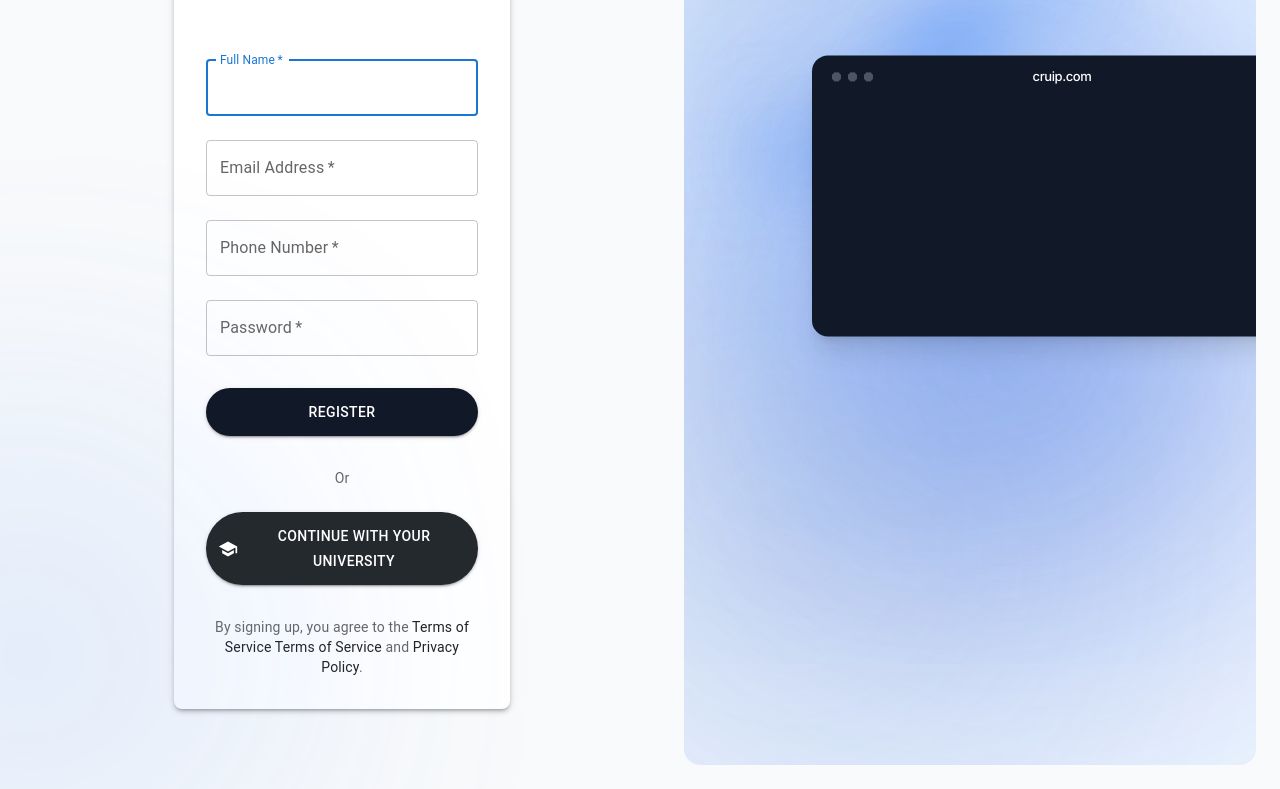
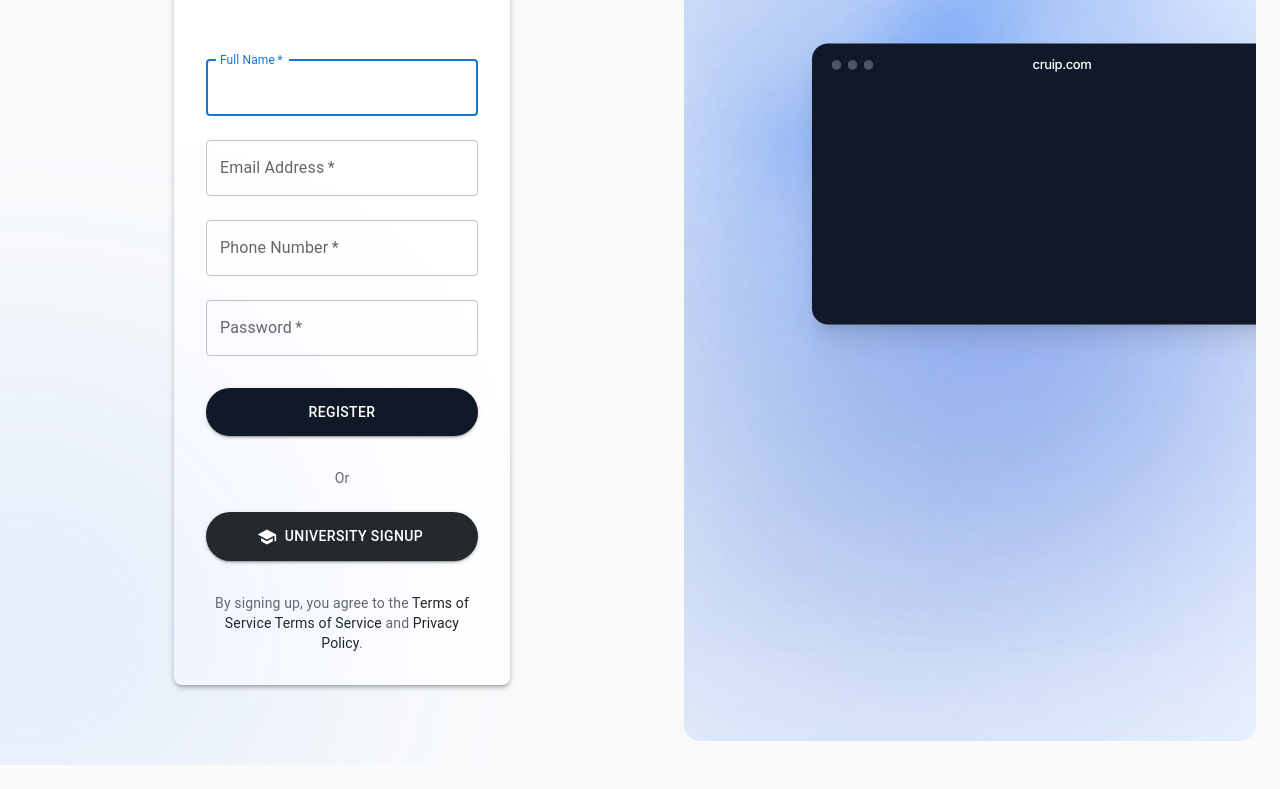
Before and after one commit to AnthonyCampos1234/Avisari, a Next.js app: page /signup in a window 1280 px wide. Shown: the part 397-1186 px from the top of the page. After the commit the page ends 1162 px from the top, so only its background shows below. Built offline with nearby package versions, Linux system fonts and the light colour scheme.

Commit message:
more changes

```diff
--- a/app/(auth)/signin/page.tsx
+++ b/app/(auth)/signin/page.tsx
@@ -165,7 +165,7 @@ export default function SignIn() {
               '&:hover': { bgcolor: '#555' }
             }}
           >
-            Continue with your University
+            University Signin
           </Button>
           <Box sx={{ mt: 2, textAlign: 'center' }}>
             <Link href="/forgot-password" passHref>
--- a/app/(auth)/signup/page.tsx
+++ b/app/(auth)/signup/page.tsx
@@ -202,7 +202,7 @@ export default function SignUp() {
               '&:hover': { bgcolor: '#555' }
             }}
           >
-            Continue with your University
+            University Signup
           </Button>
           <Box sx={{ mt: 2, textAlign: 'center' }}>
             <Typography variant="body2" color="text.secondary">
```
